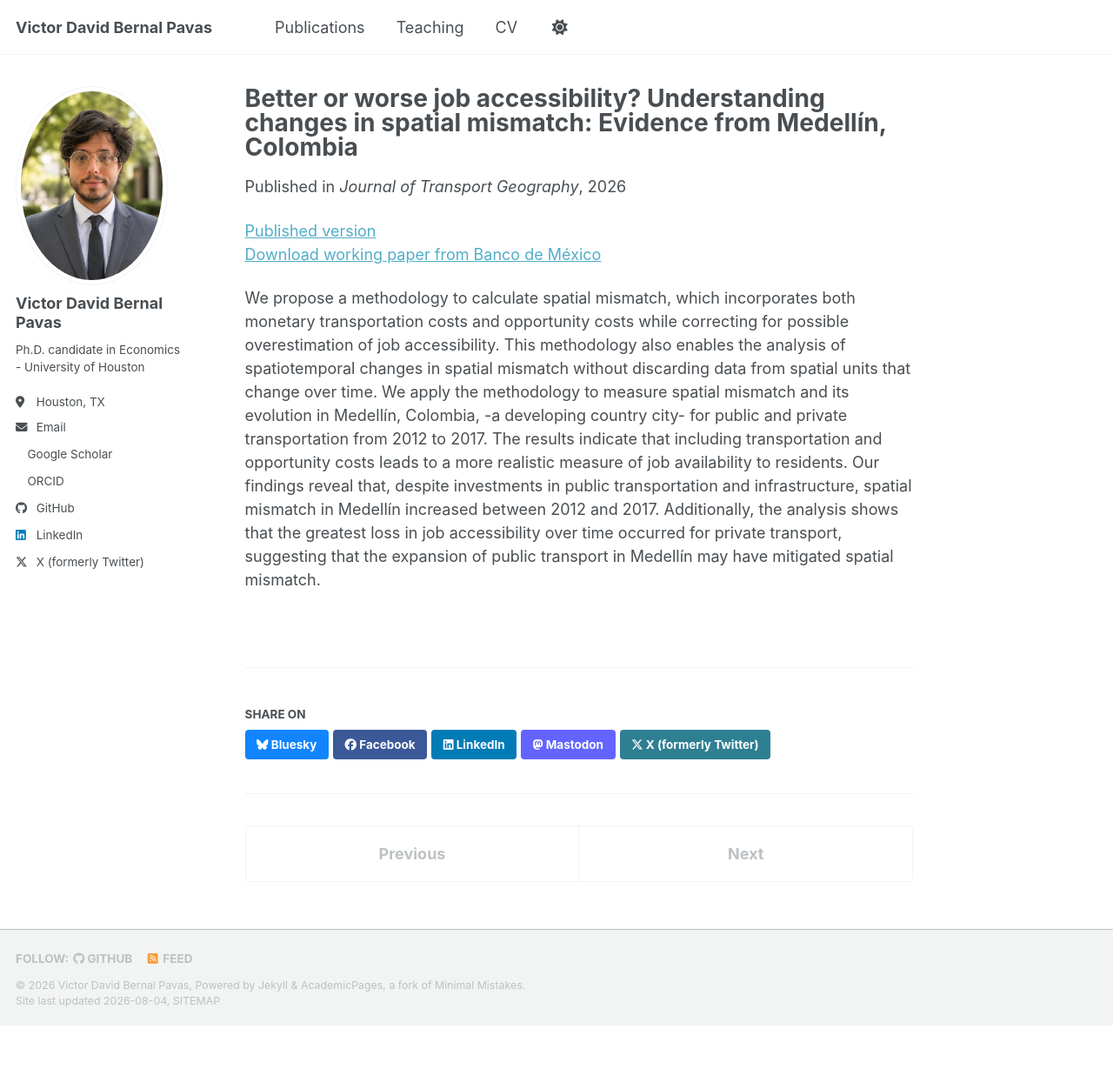
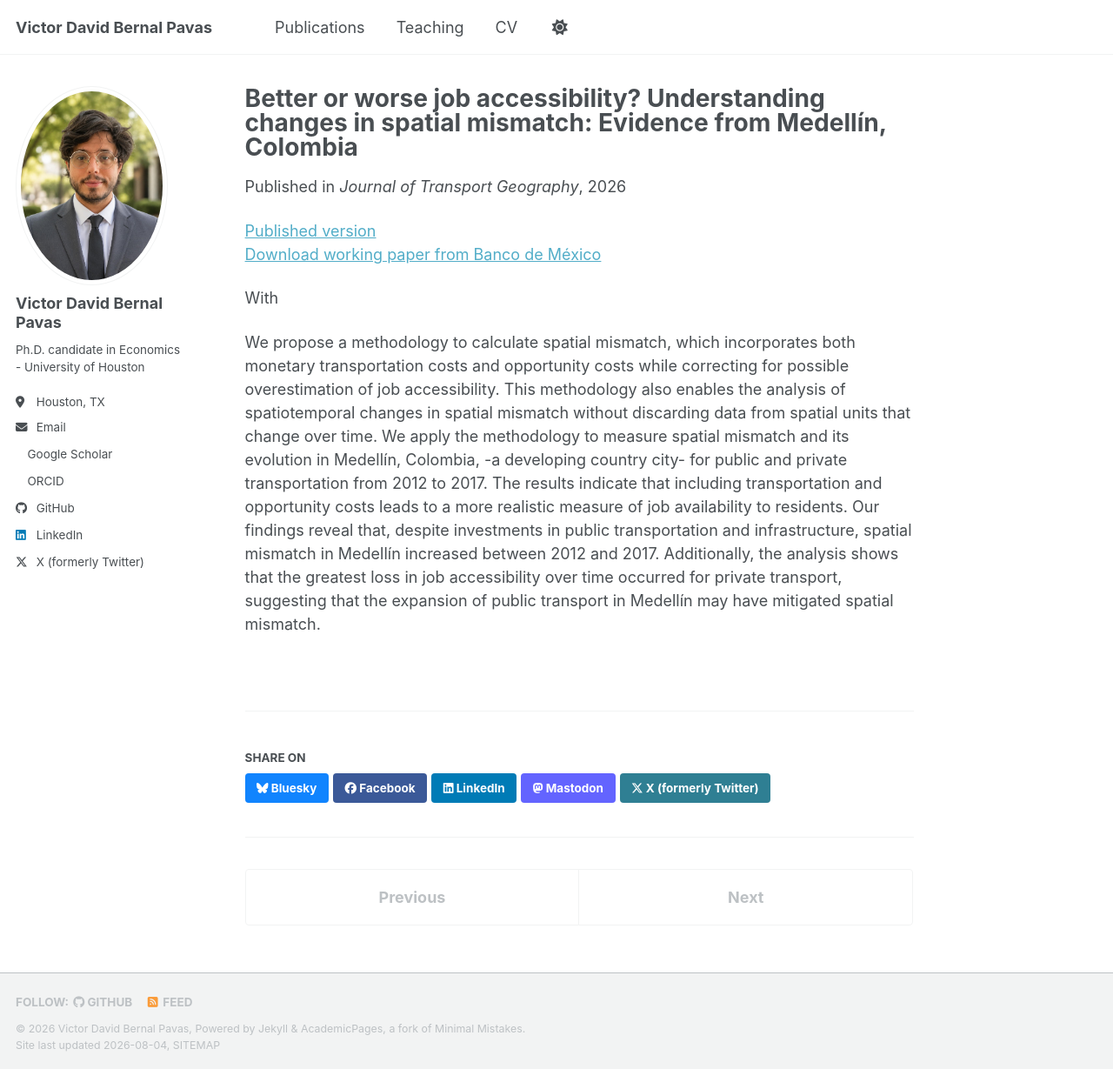
Before and after one commit to DavdBernal24/DavdBernal24.github.io, a Jekyll site: the page built from _publications/2009-10-01-paper-title-number-1.md, in a window 1280 px wide and 1229 px high. Shown: the whole window at 87% size. Built offline with Jekyll 4.4.1, drawn with Linux system fonts in a browser that asks for light colours; a style sheet for code colours, icons or effects is not loaded.

Commit message:
Update 2009-10-01-paper-title-number-1.md

```diff
--- a/_publications/2009-10-01-paper-title-number-1.md
+++ b/_publications/2009-10-01-paper-title-number-1.md
@@ -6,9 +6,10 @@ permalink: /publication/better-or-worse-job-accessibility-medellin
 excerpt: 'We propose a methodology to measure spatial mismatch that accounts for transportation costs, opportunity costs, and changes in spatial units over time. Applying this approach to Medellín, Colombia, we find that spatial mismatch increased from 2012 to 2017 despite investments in transportation infrastructure, with the largest losses in job accessibility occurring for private transport.'
 date: 2026-01-01
 venue: 'Journal of Transport Geography'
-paperurl: 'https://doi.org/10.1016/j.jtrangeo.2025.104341'
 ---
 [Published version](https://doi.org/10.1016/j.jtrangeo.2025.104341)
 [Download working paper from Banco de México](https://www.banxico.org.mx/publications-and-press/banco-de-mexico-working-papers/%7B4A1C4582-7C9D-F473-E002-1C90B1BCF0A0%7D.pdf)
 
+With
+
 We propose a methodology to calculate spatial mismatch, which incorporates both monetary transportation costs and opportunity costs while correcting for possible overestimation of job accessibility. This methodology also enables the analysis of spatiotemporal changes in spatial mismatch without discarding data from spatial units that change over time. We apply the methodology to measure spatial mismatch and its evolution in Medellín, Colombia, -a developing country city- for public and private transportation from 2012 to 2017. The results indicate that including transportation and opportunity costs leads to a more realistic measure of job availability to residents. Our findings reveal that, despite investments in public transportation and infrastructure, spatial mismatch in Medellín increased between 2012 and 2017. Additionally, the analysis shows that the greatest loss in job accessibility over time occurred for private transport, suggesting that the expansion of public transport in Medellín may have mitigated spatial mismatch.
```
